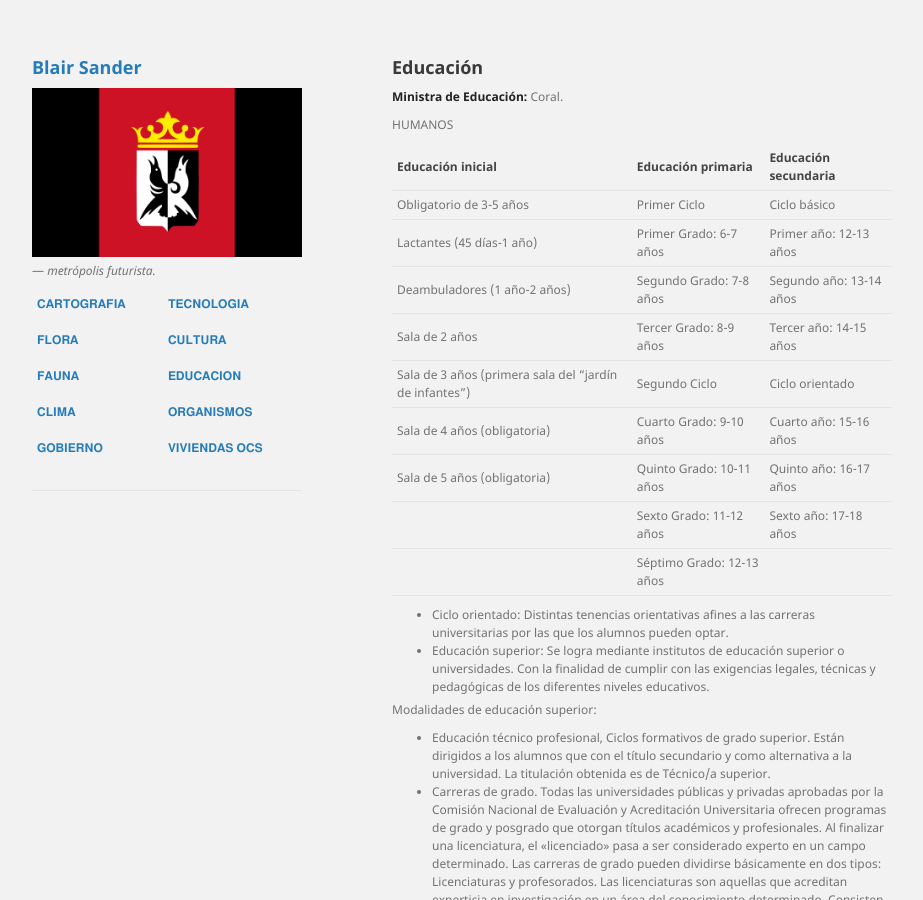
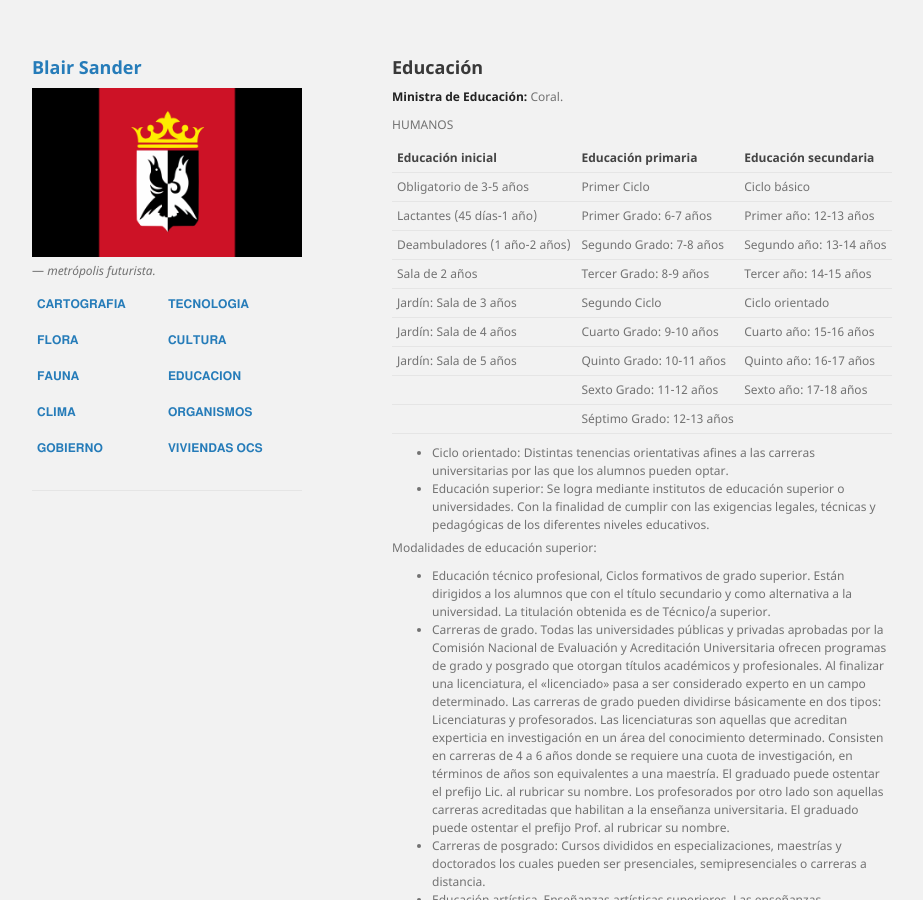
Before and after one commit to BlairSander/ciudad, a Jekyll site: the page built from educacion.md, in a window 1280 px wide and 900 px high. Shown: the whole window, without its empty margins (178-1101 px from the left). Built offline with Jekyll 4.4.1, drawn with Linux system fonts in a browser that asks for light colours.

Commit message:
educacion.md

```diff
--- a/educacion.md
+++ b/educacion.md
@@ -14,9 +14,9 @@ HUMANOS
 | Lactantes (45 días-1 año) | Primer Grado: 6-7 años| Primer año: 12-13 años |
 | Deambuladores (1 año-2 años) | Segundo Grado: 7-8 años| Segundo año:	13-14 años |
 | Sala de 2 años | Tercer Grado: 8-9 años | Tercer año: 14-15 años |
-| Sala de 3 años (primera sala del "jardín de infantes") | Segundo Ciclo | Ciclo orientado |
-| Sala de 4 años (obligatoria) | Cuarto Grado: 9-10 años| Cuarto año: 15-16 años |
-| Sala de 5 años (obligatoria) | Quinto Grado: 10-11 años | Quinto año: 16-17 años |
+| Jardín: Sala de 3 años | Segundo Ciclo | Ciclo orientado |
+| Jardín: Sala de 4 años | Cuarto Grado: 9-10 años| Cuarto año: 15-16 años |
+| Jardín: Sala de 5 años | Quinto Grado: 10-11 años | Quinto año: 16-17 años |
 || Sexto Grado: 11-12 años| Sexto año: 17-18 años |
 || Séptimo Grado: 12-13 años| |
 
```
